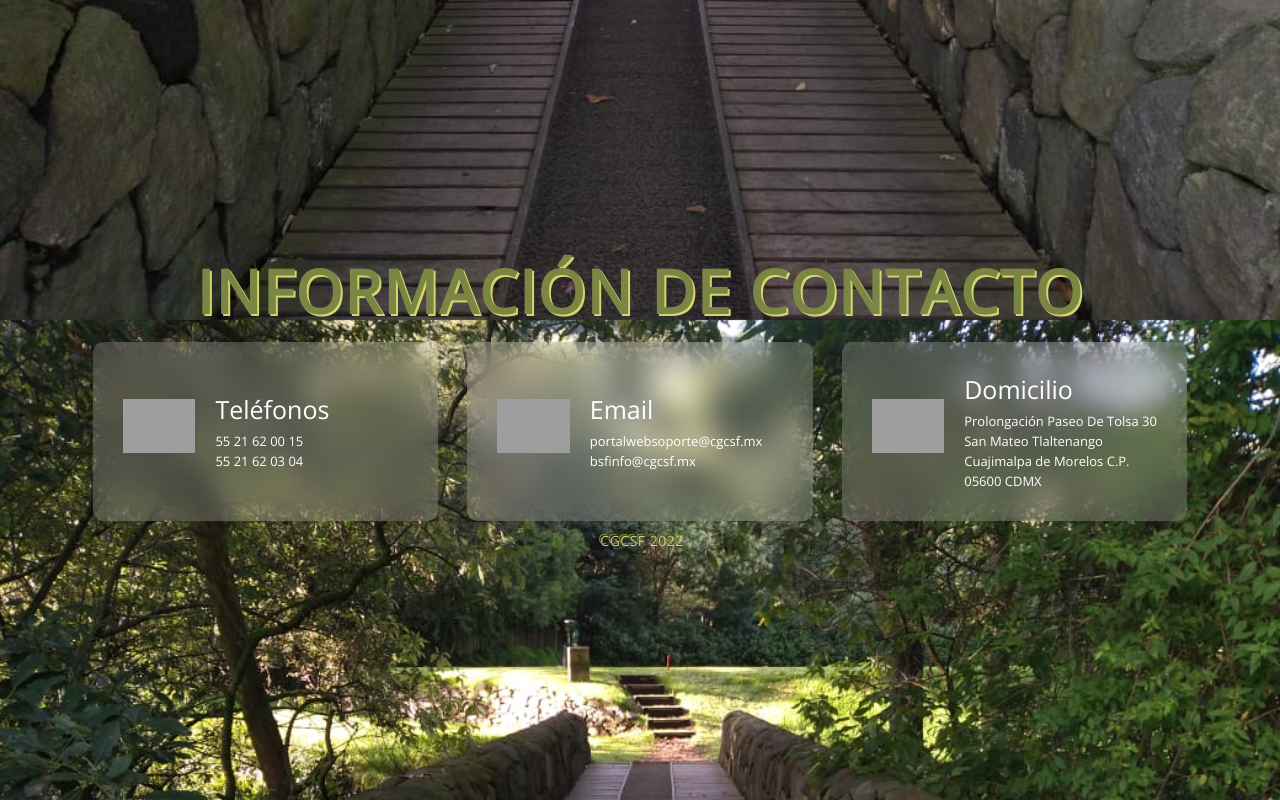
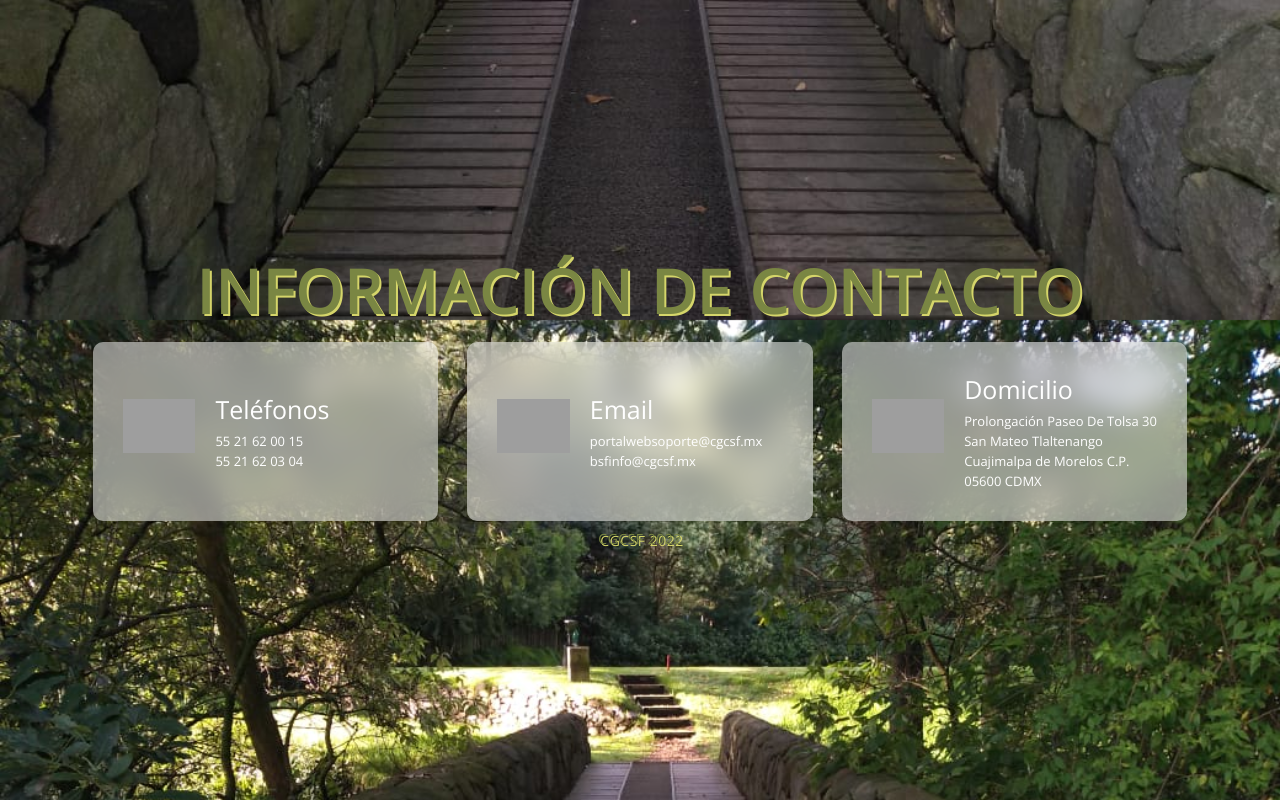
Before and after one commit to clsistemas/landingpage, a plain HTML site: page index.html in a window 1280 px wide. Shown: the part 1600-2400 px from the top of the page. Drawn offline with nearby package versions, Linux system fonts and the light colour scheme; grey boxes are pictures that could not be loaded.

Commit message:
Update index.css

```diff
--- a/index.css
+++ b/index.css
@@ -368,7 +368,7 @@ p {
 	transition: 0.3s ease box-shadow;
 	-webkit-backdrop-filter: blur(15px);
 	backdrop-filter: blur(15px);
-	background-color: rgba(243,243,243,0.2)
+	background-color: rgb(255,255,255,0.50);
 }
 #contact .contact-item:hover {
 	box-shadow: 0px 0px 5px 0 #0000002c;
```
